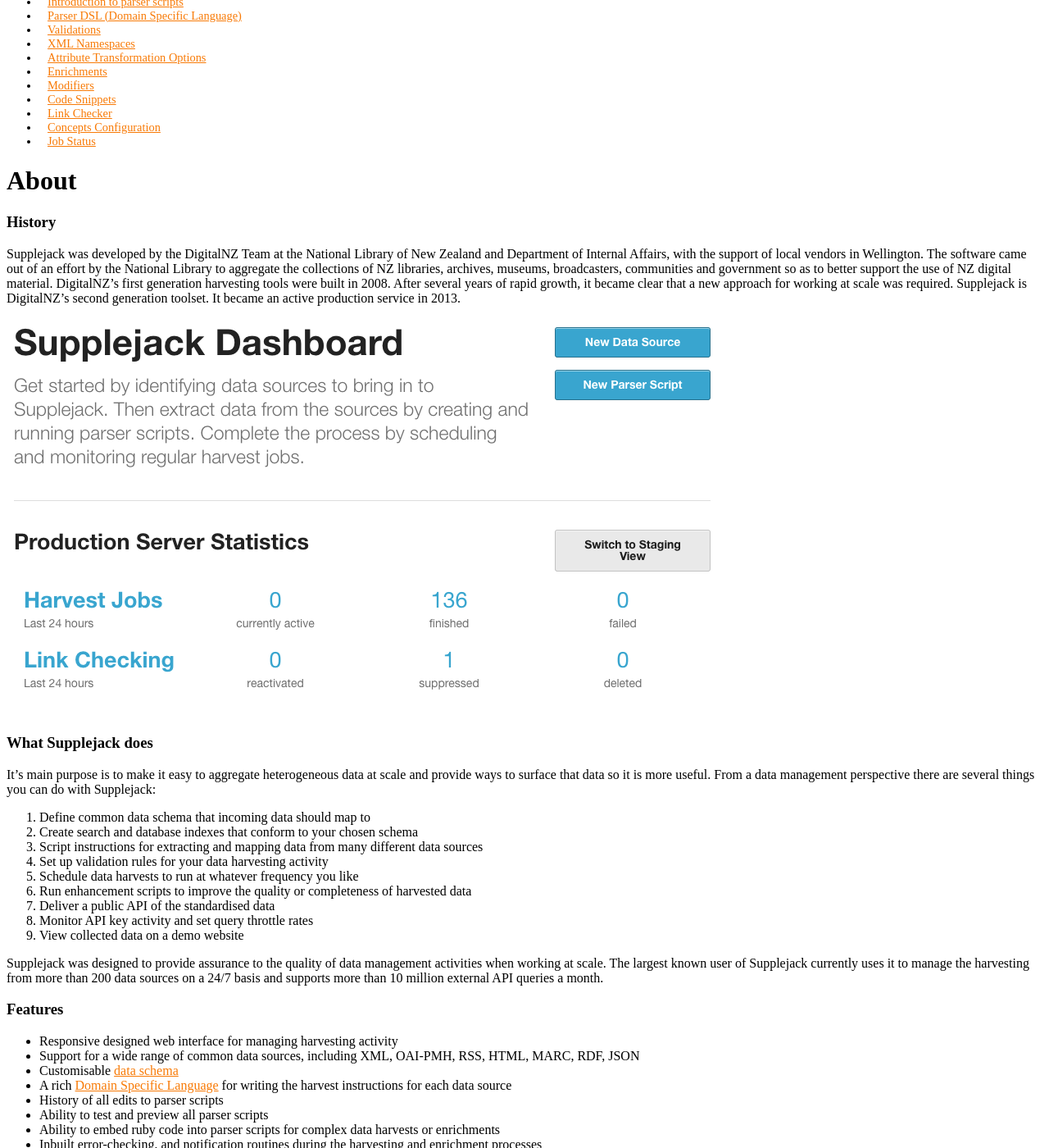
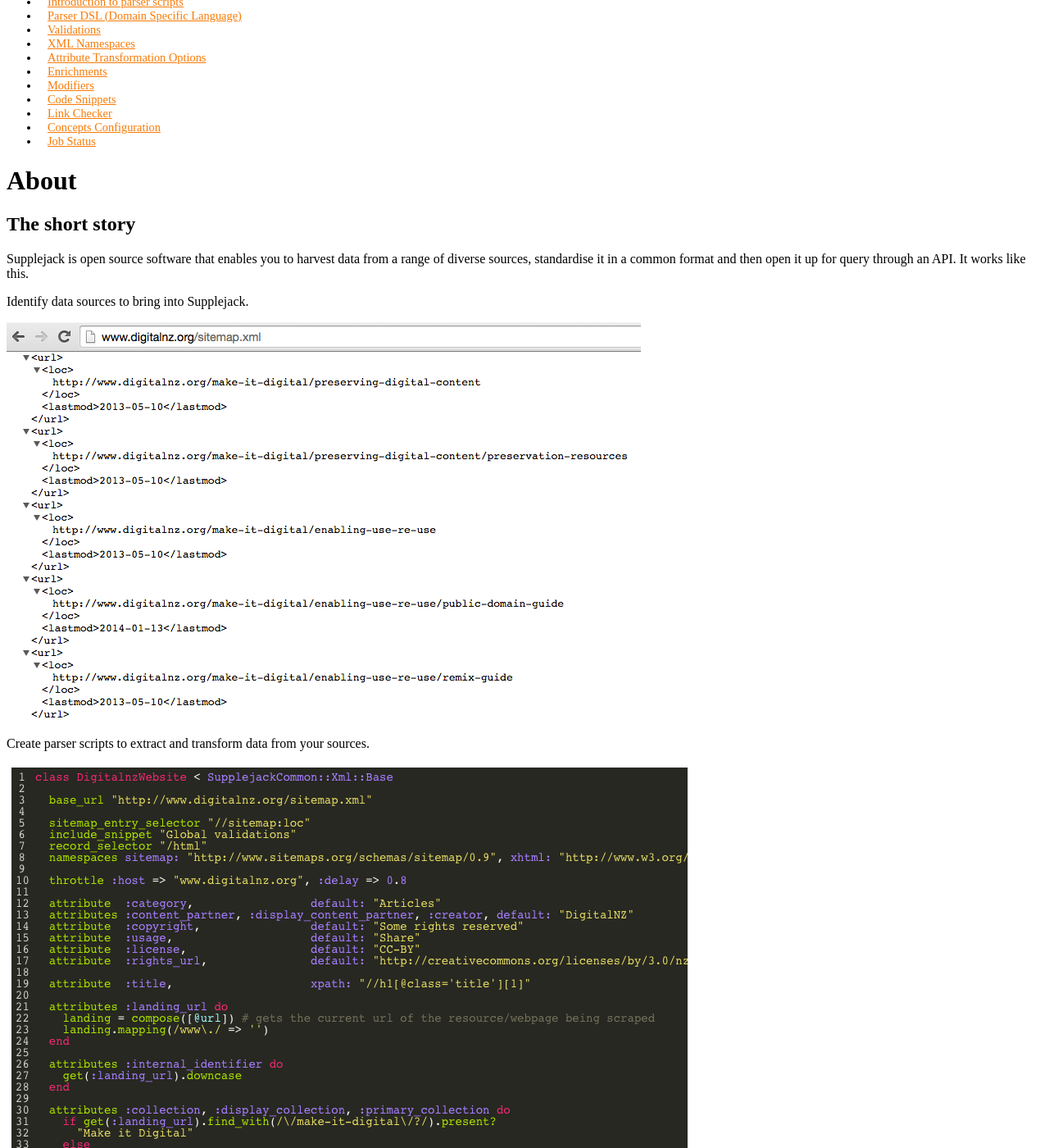
Before and after one commit to DigitalNZ/supplejack, a Jekyll site: the page built from about.md, in a window 1280 px wide and 1400 px high, scrolled down 535 px. Shown: the whole window at 82% size. Built offline with Jekyll 4.4.1, drawn with Linux system fonts in a browser that asks for light colours; Markdown is read by kramdown in place of the engine named in the settings; a style sheet for code colours, icons or effects is not loaded; some of the changed text lies outside the part shown.

Commit message:
Updated about page.

```diff
--- a/about.md
+++ b/about.md
@@ -4,11 +4,33 @@
 category: supplejack
 ---
 
+## The short story
+
+Supplejack is open source software that enables you to harvest data from a range of diverse sources, standardise it in a common format and then open it up for query through an API. It works like this.
+
+Identify data sources to bring into Supplejack.
+
+![DigitalNZ Parser](images/dnz-source.png)
+
+Create parser scripts to extract and transform data from your sources.
+
+![DigitalNZ Parser](images/dnz-parser.png)
+
+Preview how the data will be stored in your MongoDB database and get surfaced through your API.
+
+![DigitalNZ Parser](images/preview-dnz.png)
+
+Schedule regular harvests or run them on demand.
+
+![DigitalNZ Parser](images/scheduled-jobs.png)
+
+Build cool stuff on top of your Supplejack APIs or open them up to other developers.
+
+## The long story
+
 ### History
 
 Supplejack was developed by the DigitalNZ Team at the National Library of New Zealand and Department of Internal Affairs, with the support of local vendors in Wellington. The software came out of an effort by the National Library to aggregate the collections of NZ libraries, archives, museums, broadcasters, communities and government so as to better support the use of NZ digital material. DigitalNZ's first generation harvesting tools were built in 2008. After several years of rapid growth, it became clear that a new approach for working at scale was required. Supplejack is DigitalNZ's second generation toolset. It became an active production service in 2013.
-
-![Welcome](images/supplejack-home.png)
 
 ### What Supplejack does
 
```
